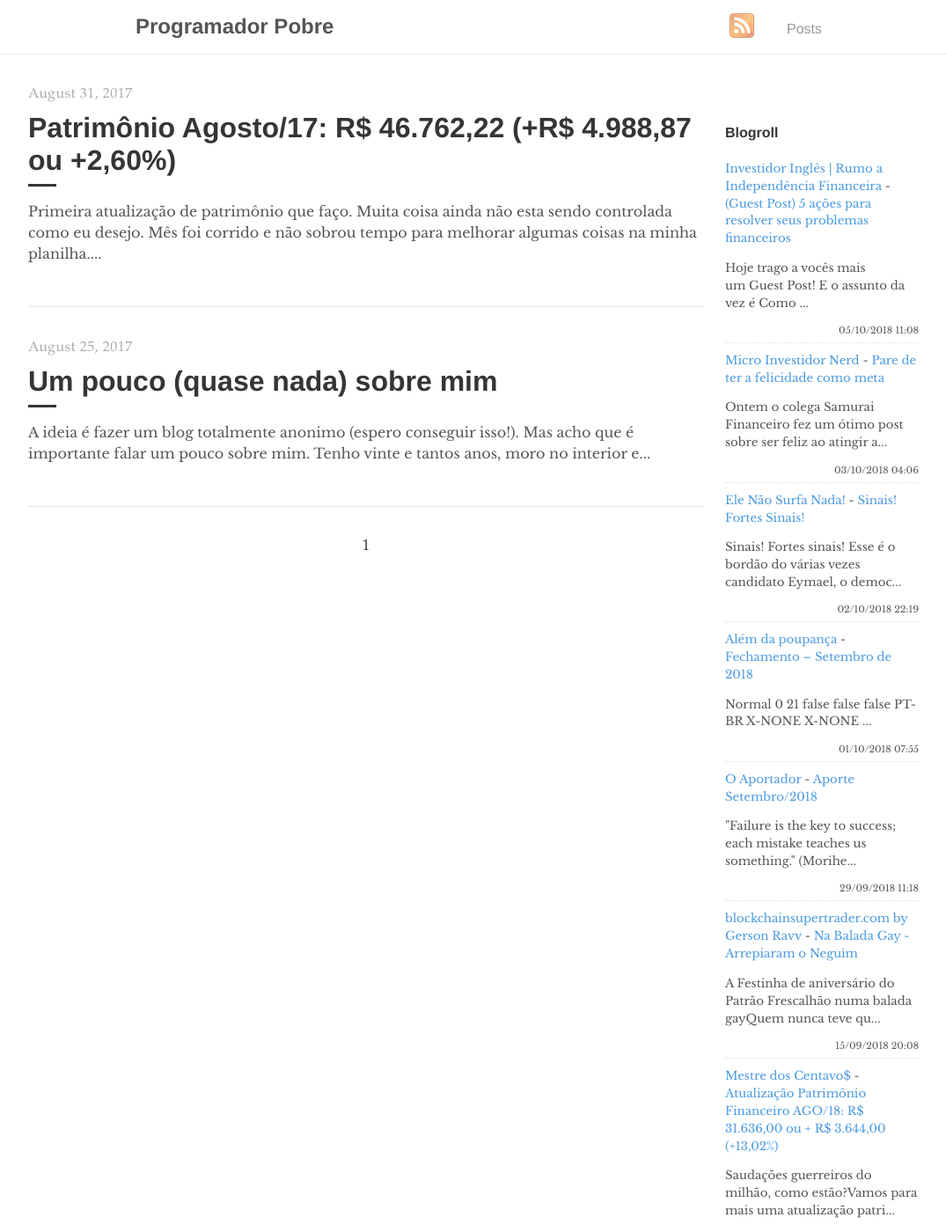
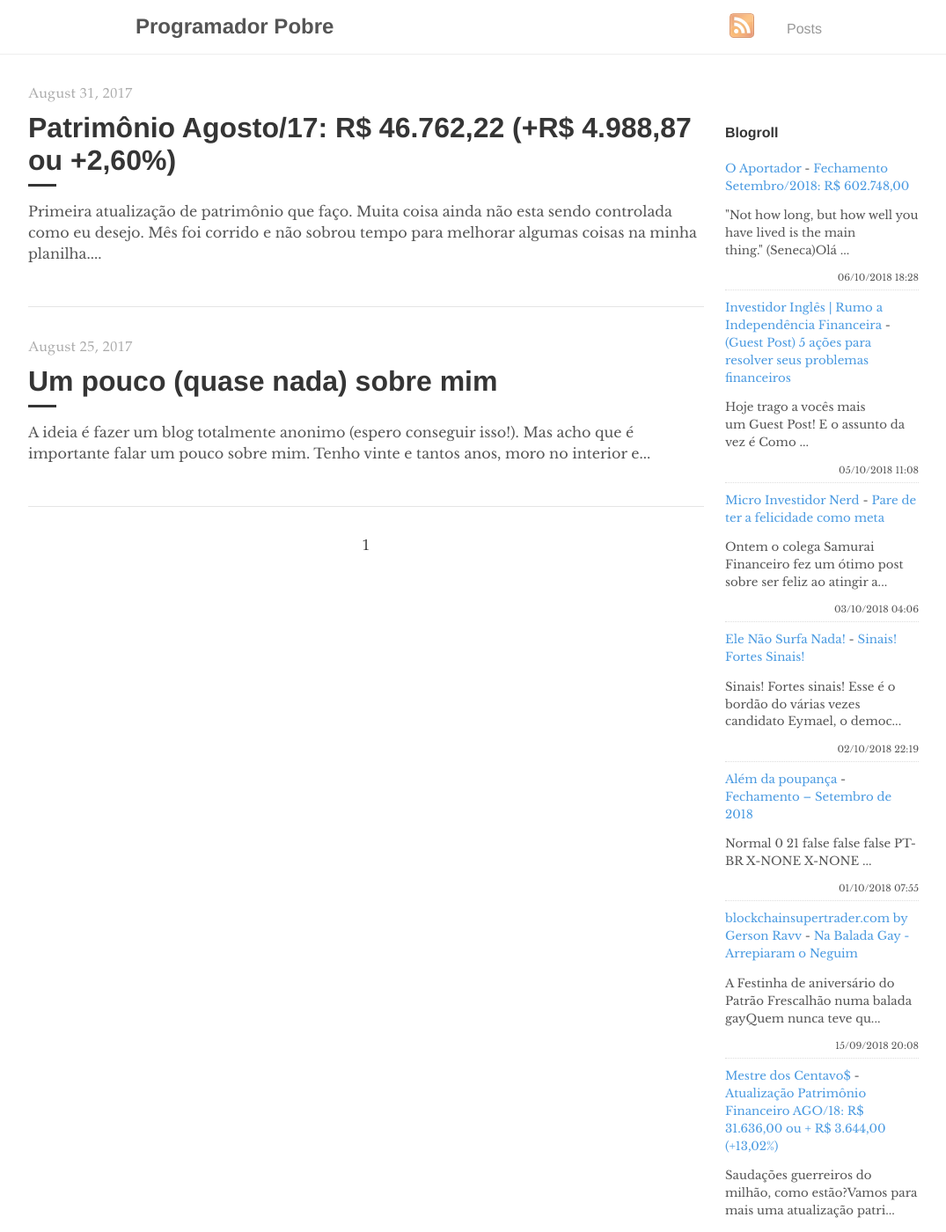
Before and after one commit to programadorpobre/programadorpobre.github.io, a Jekyll site: the page built from index.html, in a window 1280 px wide and 1400 px high. Shown: the whole window at 88% size, without its empty margins (96-1171 px from the left). Built offline with Jekyll 4.4.1, drawn with Linux system fonts in a browser that asks for light colours; the list of posts is cut into pages by our own code; comment, search, counter and statistics services are not loaded.

Commit message:
[ci skip] travis #428

```diff
--- a/_includes/feed-entries.html
+++ b/_includes/feed-entries.html
@@ -1,3 +1,8 @@
+<div class="feed-entry">
+    <a class="feed-entry-site-name" href="https://oaportadorfinanceiro.blogspot.com/">O Aportador</a> - <a class="feed-entry-title" href="https://oaportadorfinanceiro.blogspot.com/2018/10/fechamento-setembro2018-r-60274800.html">Fechamento Setembro/2018: R$ 602.748,00</a>
+    <p class="feed-entry-summary">"Not how long, but how well you have lived is the main thing."&nbsp;(Seneca)Olá ...</p>
+    <time datetime="2018-10-06T18:28:00.000-03:00">06/10/2018 18:28</time>
+</div>
 <div class="feed-entry">
     <a class="feed-entry-site-name" href="https://www.investidoringles.com/">Investidor Inglês | Rumo a Independência Financeira</a> - <a class="feed-entry-title" href="https://www.investidoringles.com/2018/10/5-acoes-resolver-problemas-financeiros.html">(Guest Post) 5 ações para resolver seus problemas financeiros</a>
     <p class="feed-entry-summary">Hoje trago a vocês mais um&nbsp;Guest Post!&nbsp;E o assunto da vez é&nbsp;Como ...</p>
@@ -19,11 +24,6 @@
     <time datetime="2018-10-01T07:55:00.000-03:00">01/10/2018 07:55</time>
 </div>
 <div class="feed-entry">
-    <a class="feed-entry-site-name" href="https://oaportadorfinanceiro.blogspot.com/">O Aportador</a> - <a class="feed-entry-title" href="https://oaportadorfinanceiro.blogspot.com/2018/09/aporte-setembro2018.html">Aporte Setembro/2018</a>
-    <p class="feed-entry-summary">"Failure is the key to success; each mistake teaches us something."&nbsp;(Morihe...</p>
-    <time datetime="2018-09-29T11:18:00.001-03:00">29/09/2018 11:18</time>
-</div>
-<div class="feed-entry">
     <a class="feed-entry-site-name" href="http://www.blockchainsupertrader.com/">blockchainsupertrader.com by Gerson Ravv</a> - <a class="feed-entry-title" href="http://www.blockchainsupertrader.com/2018/09/na-balada-gay-arrepiaram-o-neguim.html">Na Balada Gay - Arrepiaram o Neguim</a>
     <p class="feed-entry-summary">A Festinha de aniversário do Patrão Frescalhão numa balada gayQuem nunca teve qu...</p>
     <time datetime="2018-09-15T20:08:00.004-03:00">15/09/2018 20:08</time>
```
